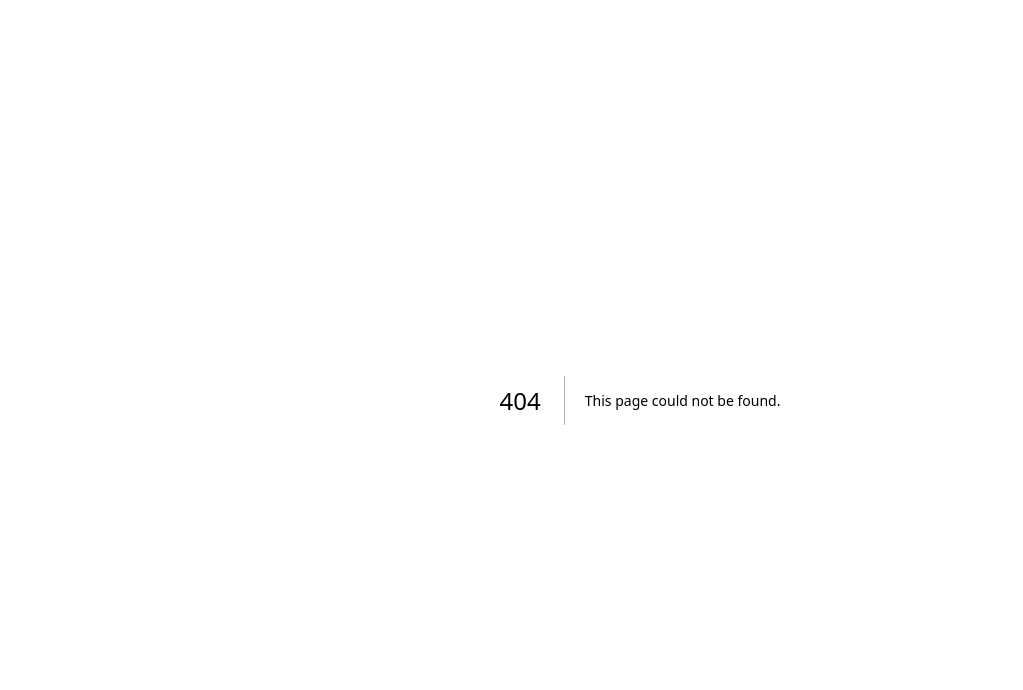
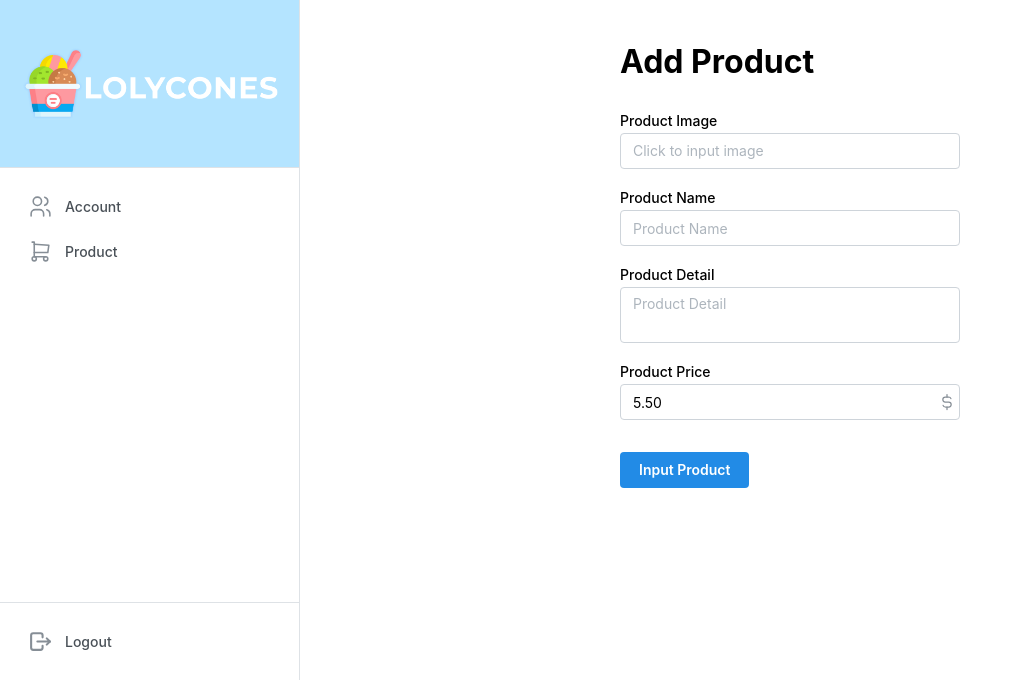
Before and after one commit to hndsekp/TA-Web-Advanced-UGM, a Next.js app: page /admin/product/add in a window 1280 px wide. Before the commit this address had no page. Shown: the top 690 px of the page, without its empty margins (0-1023 px from the left). Built offline with nearby package versions, Linux system fonts and the light colour scheme.

Commit message:
Done with POST method for product table, next POST, PATCH or PUT, and DELETE

```diff
--- a/package.json
+++ b/package.json
@@ -16,6 +16,7 @@
     "@tabler/icons-react": "^2.42.0",
     "embla-carousel-react": "^7.1.0",
     "next": "^14.0.2",
+    "pg": "^8.11.3",
     "react": "^18",
     "react-dom": "^18"
   },
--- /dev/null
+++ b/src/pages/admin/product/add.js
@@ -0,0 +1,107 @@
+import { useState } from "react";
+import {
+  FileInput,
+  TextInput,
+  Textarea,
+  NumberInput,
+  Box,
+  rem,
+  Button,
+} from "@mantine/core";
+import { DashboardLayout } from "@/layouts/dashboard";
+import { IconCurrencyDollar } from "@tabler/icons-react";
+import Link from "next/link";
+
+export default function Add() {
+  const icon = (
+    <IconCurrencyDollar
+      style={{ width: rem(20), height: rem(20) }}
+      stroke={1.5}
+    />
+  );
+  const [formData, setFormData] = useState({
+    product_image: null,
+    product_name: "",
+    product_detail: "",
+    product_price: 0,
+  });
+
+  const handleInputChange = (key, value) => {
+    setFormData((prevData) => ({ ...prevData, [key]: value }));
+  };
+
+  const handleFileChange = (files) => {
+    const file = files[0];
+    setFormData((prevData) => ({ ...prevData, product_image: file }));
+  };
+
+  const handleInputProduct = async () => {
+    try {
+      const response = await fetch("/api/products/add", {
+        method: "POST",
+        headers: {
+          "Content-Type": "application/json",
+        },
+        body: JSON.stringify(formData),
+      });
+
+      if (response.ok) {
+        console.log("Product added successfully");
+      } else {
+        console.error("Error adding product:", response.statusText);
+      }
+    } catch (error) {
+      console.error("Error adding product:", error.message);
+    }
+  };
+
+  return (
+    <>
+      <Box maw={340} mx="auto">
+        <h1>Add Product</h1>
+        <Box maw={340}>
+          <FileInput
+            label="Product Image"
+            placeholder="Click to input image"
+            onChange={(files) => handleFileChange(files)}
+          />
+          <TextInput
+            mt="md"
+            label="Product Name"
+            placeholder="Product Name"
+            onChange={(event) =>
+              handleInputChange("product_name", event.target.value)
+            }
+          />
+          <Textarea
+            mt="md"
+            label="Product Detail"
+            placeholder="Product Detail"
+            onChange={(event) =>
+              handleInputChange("product_detail", event.target.value)
+            }
+          />
+          <NumberInput
+            rightSection={icon}
+            mt="md"
+            label="Product Price"
+            placeholder="Product Price"
+            decimalScale={2}
+            fixedDecimalScale
+            defaultValue={5.5}
+            onChange={(value) => handleInputChange("product_price", value)}
+          />
+        </Box>
+        <Link href={"/admin/product"}>
+          <Button mt="xl" variant="filled" onClick={handleInputProduct}>
+            Input Product
+          </Button>
+        </Link>
+      </Box>
+    </>
+  );
+}
+
+Add.getLayout = function getLayout(page) {
+  return <DashboardLayout>{page}</DashboardLayout>;
+};
--- /dev/null
+++ b/src/pages/api/products/[id].js
@@ -0,0 +1,53 @@
+import pool from "../../../../utils/db";
+
+export default async function handler(req, res) {
+  const { id } = req.query;
+
+  if (req.method === 'GET') {
+    try {
+      const result = await pool.query('SELECT * FROM products WHERE id = $1', [id]);
+
+      if (result.rows.length === 0) {
+        return res.status(404).json({ error: 'Product not found' });
+      }
+
+      res.status(200).json(result.rows[0]);
+    } catch (error) {
+      console.error('Error querying database:', error);
+      res.status(500).json({ error: 'Internal Server Error' });
+    }
+  } else if (req.method === 'PUT') {
+    const updatedProduct = req.body;
+
+    try {
+      const result = await pool.query(
+        'UPDATE products SET product_image = $1, product_name = $2, product_detail = $3, product_price = $4 WHERE id = $5 RETURNING *',
+        [updatedProduct.product_image, updatedProduct.product_name, updatedProduct.product_detail, updatedProduct.product_price, id]
+      );
+
+      if (result.rows.length === 0) {
+        return res.status(404).json({ error: 'Product not found' });
+      }
+
+      res.status(200).json(result.rows[0]);
+    } catch (error) {
+      console.error('Error updating database:', error);
+      res.status(500).json({ error: 'Internal Server Error' });
+    }
+  } else if (req.method === 'DELETE') {
+    try {
+      const result = await pool.query('DELETE FROM products WHERE id = $1 RETURNING *', [id]);
+
+      if (result.rows.length === 0) {
+        return res.status(404).json({ error: 'Product not found' });
+      }
+
+      res.status(204).end();
+    } catch (error) {
+      console.error('Error deleting from database:', error);
+      res.status(500).json({ error: 'Internal Server Error' });
+    }
+  } else {
+    res.status(405).json({ error: 'Method not allowed' });
+  }
+}
--- /dev/null
+++ b/src/pages/api/products/add.js
@@ -0,0 +1,21 @@
+import pool from "../../../../utils/db";
+
+export default async function handler(req, res) {
+  if (req.method === 'POST') {
+    const { product_image, product_name, product_detail, product_price } = req.body;
+
+    try {
+      const result = await pool.query(
+        'INSERT INTO products (product_image, product_name, product_detail, product_price) VALUES ($1, $2, $3, $4) RETURNING *',
+        [product_image, product_name, product_detail, product_price]
+      );
+
+      res.status(201).json(result.rows[0]);
+    } catch (error) {
+      console.error('Error inserting into database:', error);
+      res.status(500).json({ error: 'Internal Server Error' });
+    }
+  } else {
+    res.status(405).json({ error: 'Method not allowed' });
+  }
+}
--- /dev/null
+++ b/src/pages/api/products/index.js
@@ -0,0 +1,15 @@
+import pool from "../../../../utils/db";
+
+export default async function handler(req, res) {
+  if (req.method === 'GET') {
+    try {
+      const result = await pool.query('SELECT * FROM products');
+      res.status(200).json(result.rows);
+    } catch (error) {
+      console.error('Error querying database:', error);
+      res.status(500).json({ error: 'Internal Server Error' });
+    }
+  } else {
+    res.status(405).json({ error: 'Method not allowed' });
+  }
+}
--- /dev/null
+++ b/utils/db.js
@@ -0,0 +1,11 @@
+import { Pool } from 'pg';
+
+const pool = new Pool({
+  user: 'postgres',
+  host: 'localhost',
+  database: 'db_lolycones',
+  password: 'postgres',
+  port: 5432,
+});
+
+export default pool;
```
Also changed, not shown: src/data/products.js (added, +25 -0 lines), src/pages/admin/product/index.js (+21 -30 lines), src/pages/admin/account/add.js (added), src/pages/api/accounts/[id].js (added), src/pages/api/accounts/index.js (added), 2 other files (tests, documents, lock files or other folders).
